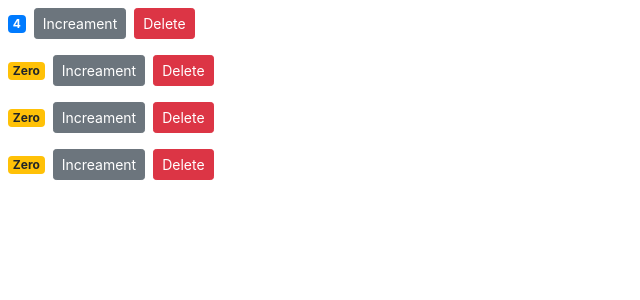
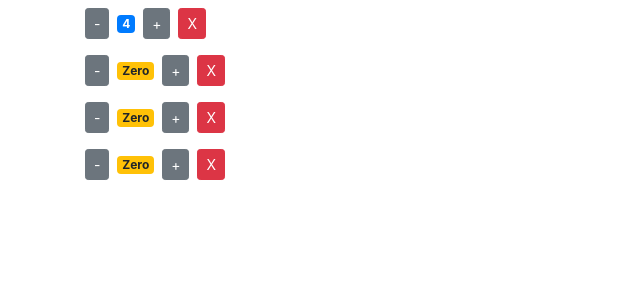
Before and after one commit to RanSolo/react-shopping-cart-implementation, a React (Create React App) app: page / in a window 1280 px wide. Shown: the top 300 px of the page, without its empty margins (0-640 px from the left). Built offline with nearby package versions, Linux system fonts and the light colour scheme.

Commit message:
add-ondelete-event-and-decreaseIncrement

```diff
--- a/src/components/counter.jsx
+++ b/src/components/counter.jsx
@@ -5,25 +5,35 @@ class Counter extends Component {
     value: this.props.value
   };
 
-  handleIncrement = () => {
+  handleIncrementIncrease = () => {
     this.setState({ value: this.state.value + 1 });
+  };
+
+  handleIncrementDecrease = () => {
+    this.setState({ value: this.state.value - 1 });
   };
 
   render() {
     return (
-      <div>
+      <div className="container">
+        <button
+          onClick={this.handleIncrementDecrease}
+          className="btn btn-secondary btn-sm"
+        >
+          -
+        </button>
         <span className={this.getBadgeClasses()}>{this.formatCount()}</span>
         <button
-          onClick={this.handleIncrement}
+          onClick={this.handleIncrementIncrease}
           className="btn btn-secondary btn-sm"
         >
-          Increament
+          +
         </button>
         <button
-          onClick={this.props.onDelete}
+          onClick={() => this.props.onDelete(this.props.counter.id)}
           className="btn btn-danger btn-sm m-2"
         >
-          Delete
+          X
         </button>
       </div>
     );
--- a/src/components/counters.jsx
+++ b/src/components/counters.jsx
@@ -11,8 +11,9 @@ class Counters extends Component {
     ]
   };
 
-  handleDelete = () => {
-    console.log("Event Handler Called");
+  handleDelete = counterId => {
+    const counters = this.state.counters.filter(c => c.id !== counterId);
+    this.setState({ counters });
   };
 
   render() {
@@ -20,6 +21,7 @@ class Counters extends Component {
       <div>
         {this.state.counters.map(counter => (
           <Counter
+            counter={counter}
             key={counter.id}
             onDelete={this.handleDelete}
             value={counter.value}
```
